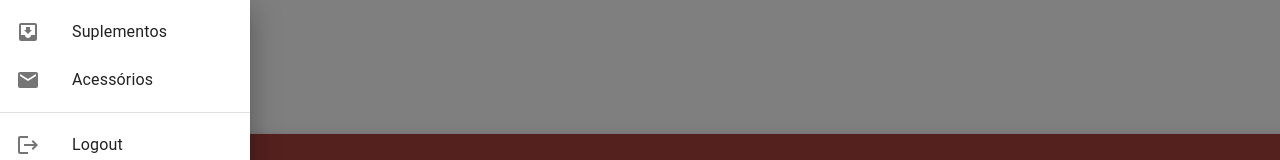
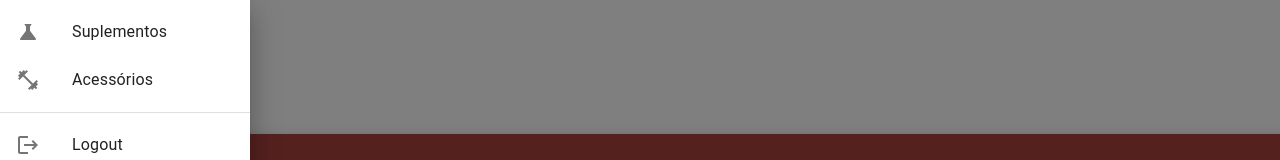
Before and after one commit to HenriqueCole/tecnico-website, a React (Vite) app: page /home in a window 1280 px wide. Both pictures are taken after a click on the button "open drawer". Shown: the top 160 px of the page. Built offline with nearby package versions, Linux system fonts and the light colour scheme.

Commit message:
feat: icons sidebar

```diff
--- a/src/pages/home/index.jsx
+++ b/src/pages/home/index.jsx
@@ -2,7 +2,7 @@ import * as React from "react";
 import { styled, alpha } from "@mui/material/styles";
 
 //Icons
-import ShoppingCartIcon from '@mui/icons-material/ShoppingCart';
+import ShoppingCartIcon from "@mui/icons-material/ShoppingCart";
 import MenuIcon from "@mui/icons-material/Menu";
 import SearchIcon from "@mui/icons-material/Search";
 import ListItemIcon from "@mui/material/ListItemIcon";
@@ -11,8 +11,8 @@ import MailIcon from "@mui/icons-material/Mail";
 import RestoreIcon from "@mui/icons-material/Restore";
 import FavoriteIcon from "@mui/icons-material/Favorite";
 import LocationOnIcon from "@mui/icons-material/LocationOn";
-import ScienceIcon from '@mui/icons-material/Science';
-import FitnessCenterIcon from '@mui/icons-material/FitnessCenter';
+import ScienceIcon from "@mui/icons-material/Science";
+import FitnessCenterIcon from "@mui/icons-material/FitnessCenter";
 
 //Header
 import AppBar from "@mui/material/AppBar";
@@ -22,7 +22,6 @@ import IconButton from "@mui/material/IconButton";
 import Typography from "@mui/material/Typography";
 import InputBase from "@mui/material/InputBase";
 
-
 //Sidebar
 import Drawer from "@mui/material/Drawer";
 import List from "@mui/material/List";
@@ -30,7 +29,6 @@ import Divider from "@mui/material/Divider";
 import ListItem from "@mui/material/ListItem";
 import ListItemButton from "@mui/material/ListItemButton";
 import ListItemText from "@mui/material/ListItemText";
-
 
 //Account profile
 import Avatar from "@mui/material/Avatar";
@@ -44,7 +42,6 @@ import Logout from "@mui/icons-material/Logout";
 //Navigation
 import BottomNavigation from "@mui/material/BottomNavigation";
 import BottomNavigationAction from "@mui/material/BottomNavigationAction";
-
 
 import AliceCarousel from "react-alice-carousel";
 import "react-alice-carousel/lib/alice-carousel.css";
@@ -136,7 +133,7 @@ export default function Home() {
           <ListItem key={text} disablePadding>
             <ListItemButton>
               <ListItemIcon>
-                {index % 2 === 0 ? <InboxIcon /> : <MailIcon />}
+                {index % 2 === 0 ? <ScienceIcon /> : <FitnessCenterIcon />}
               </ListItemIcon>
               <ListItemText primary={text} />
             </ListItemButton>
@@ -309,9 +306,14 @@ export default function Home() {
         }}
       >
         <BottomNavigationAction label="Suplementos" icon={<ScienceIcon />} />
-        <BottomNavigationAction label="Acessórios" icon={<FitnessCenterIcon />} />
-        <BottomNavigationAction label="Meu Carrinho" icon={<ShoppingCartIcon />} />
-
+        <BottomNavigationAction
+          label="Acessórios"
+          icon={<FitnessCenterIcon />}
+        />
+        <BottomNavigationAction
+          label="Meu Carrinho"
+          icon={<ShoppingCartIcon />}
+        />
       </BottomNavigation>
       {/* Sidebar */}
       {["left", "right", "top", "bottom"].map((anchor) => (
```
